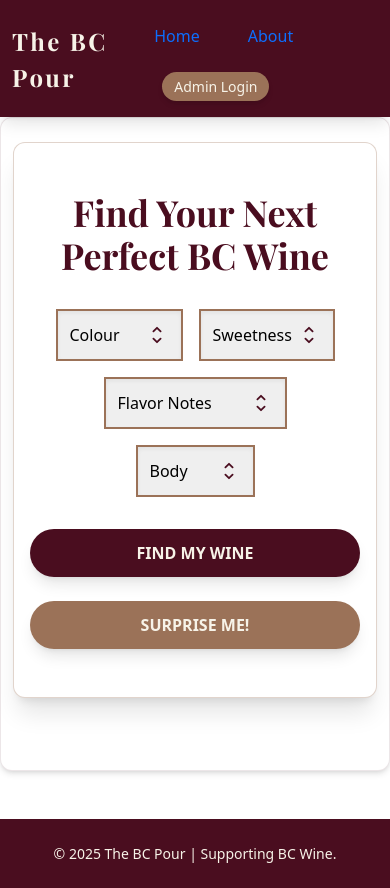
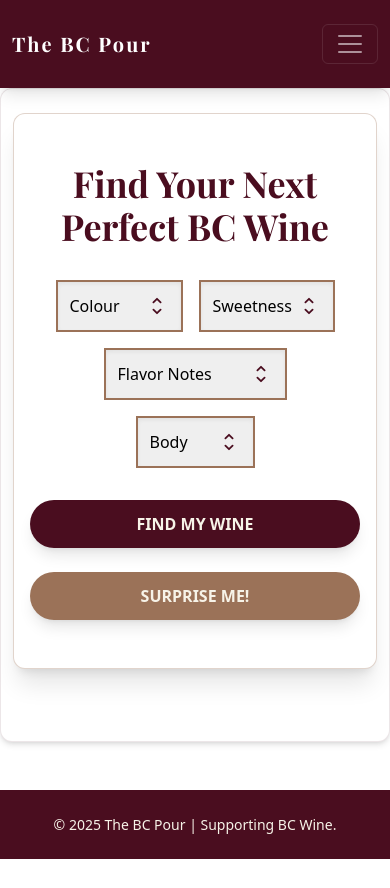
Before and after one commit to lcgraves/bc-wine-recommender, a PHP site: page /bc-wine-recommender/index.php in a window 390 px wide. After the commit the page ends 859 px from the top, so only its background shows below. Run offline with PHP 8.4, Linux system fonts and the light colour scheme.

Commit message:
Make nav responsive

```diff
--- a/Public/includes/nav.php
+++ b/Public/includes/nav.php
@@ -1,13 +1,31 @@
 <!-- Header & Navigation -->
-    <header class="header">
-        <div class="container header-content">
-            <!-- Logo/Title -->
-            <a href="index.php" class="logo">The BC Pour</a>
-            <!-- Navigation Links -->
-            <nav class="nav">
-                <a href="index.php" class="<?= urlIs('/bc-wine-recommender/Public/index.php') ? 'current' : ''; ?> nav-link ">Home</a>
-                <a href="about.php" class="<?= urlIs('/bc-wine-recommender/Public/about.php') ? 'current' : ''; ?> nav-link">About</a>
-                <a href="login.php" class="admin-button">Admin Login</a>
-            </nav>
+<header class="header navbar navbar-expand-md navbar-dark">
+    <div class="container header-content">
+        <a href="index.php" class="navbar-brand logo">The BC Pour</a>
+        <button
+            class="navbar-toggler"
+            type="button"
+            data-bs-toggle="collapse"
+            data-bs-target="#navbarNav"
+            aria-controls="navbarNav"
+            aria-expanded="false"
+            aria-label="Toggle navigation"
+        >
+            <span class="navbar-toggler-icon"></span>
+        </button>
+
+        <div class="collapse navbar-collapse justify-content-end" id="navbarNav">
+            <ul class="navbar-nav">
+                <li class="nav-item">
+                    <a href="index.php" class="nav-link <?= urlIs('/bc-wine-recommender/Public/index.php') ? 'active' : ''; ?>">Home</a>
+                </li>
+                <li class="nav-item">
+                    <a href="about.php" class="nav-link <?= urlIs('/bc-wine-recommender/Public/about.php') ? 'active' : ''; ?>">About</a>
+                </li>
+                <li class="nav-item">
+                    <a href="login.php" class="nav-link admin-button">Admin Login</a>
+                </li>
+            </ul>
         </div>
-    </header>
+    </div>
+</header>
--- a/Public/styles.css
+++ b/Public/styles.css
@@ -46,7 +46,10 @@ body::-webkit-scrollbar-track { background: #f1f1f1; }
 body::-webkit-scrollbar-thumb { background: var(--wine-accent); border-radius: 4px; }
 body::-webkit-scrollbar-thumb:hover { background: #7c5e47; }
 
-.container {
+.main-container {
+    display: flex;
+    flex-direction: column;
+    align-items: center;
     max-width: 1280px;
     margin: 0 auto;
     padding: 0 1rem;
@@ -111,19 +114,19 @@ body::-webkit-scrollbar-thumb:hover { background: #7c5e47; }
     border-bottom: 2px solid var(--wine-light);
 }
 
-.admin-button {
+.navbar-nav .admin-button {
     /* Style for the 'Admin Login' link button in the main header */
     margin-left: 1.5rem;
-    font-size: 0.875rem;
+    font-size: 1rem;
     background-color: var(--wine-accent);
     color: var(--wine-light);
-    padding: 0.25rem 0.75rem;
+    padding: 0.75rem 1.5rem;
     border-radius: 9999px;
     transition: all 0.3s;
     box-shadow: var(--shadow-md);
     text-decoration: none;
 }
-.admin-button:hover {
+.navbar-nav .admin-button:hover {
     background-color: var(--wine-light);
     color: var(--wine-dark);
     box-shadow: var(--shadow-lg);
```
